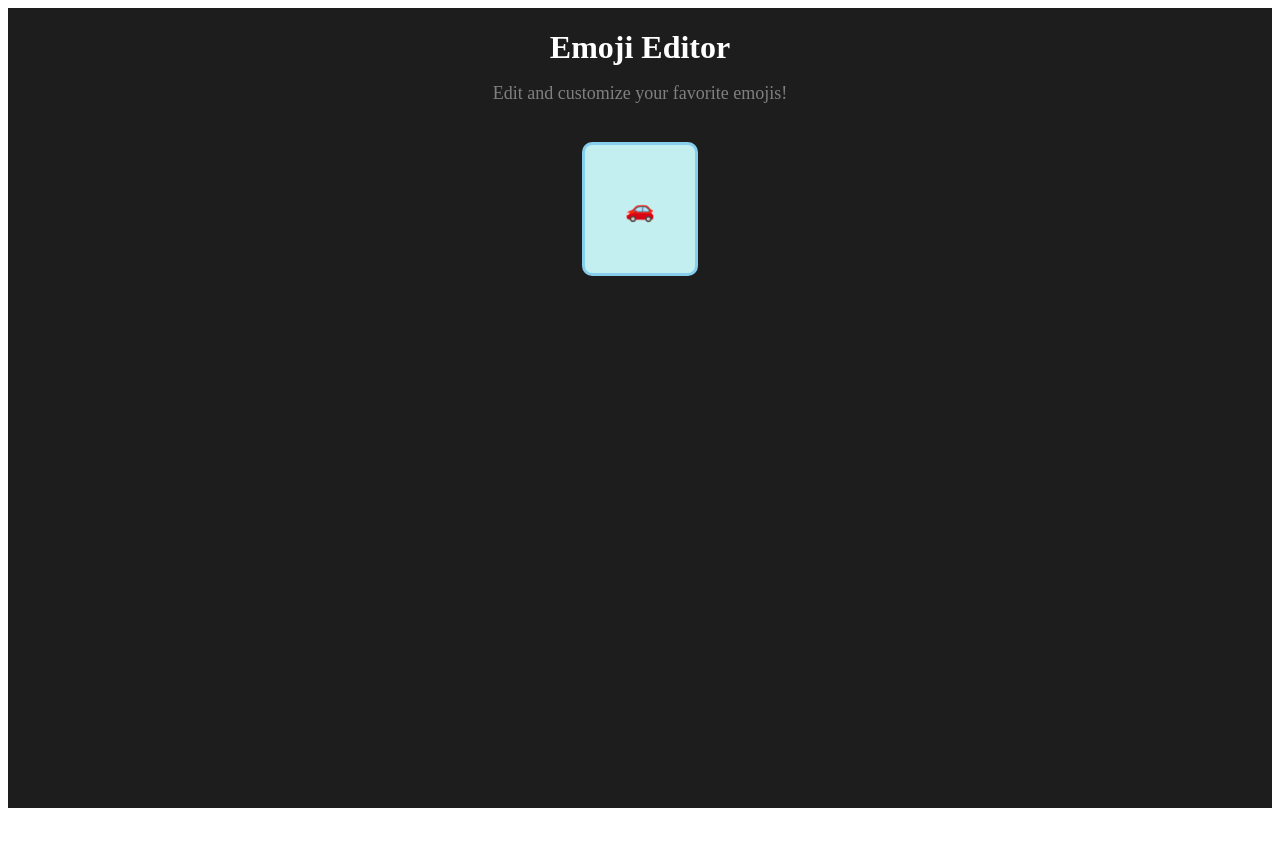
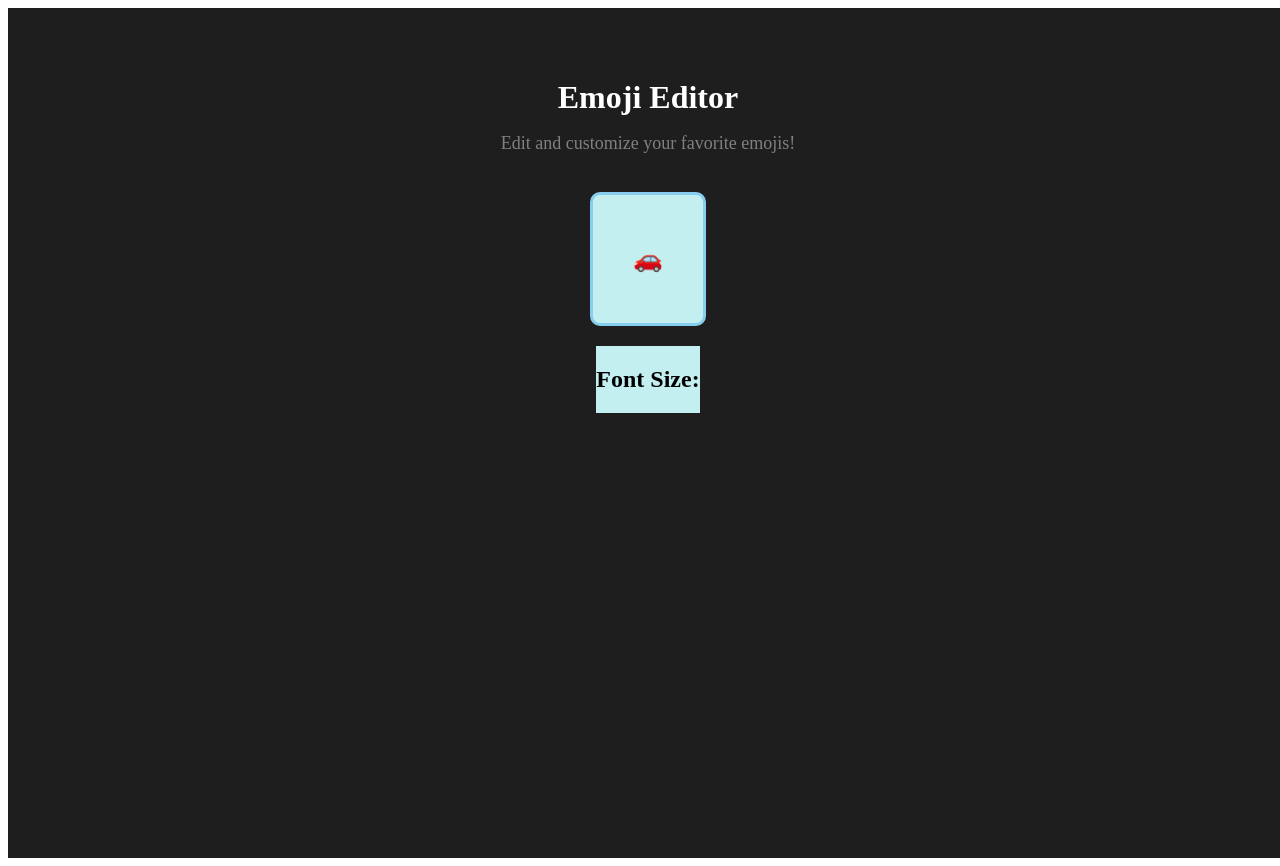
Before and after one commit to Shrilesh-Dhobale/Emoji-Editor, a React (Vite) app: page / in a window 1280 px wide. Before the commit the page ends 816 px from the top, so only its background shows below. Built offline with nearby package versions, Linux system fonts and the light colour scheme.

Commit message:
Styling added for main container

```diff
--- a/src/views/Home/Home.css
+++ b/src/views/Home/Home.css
@@ -1,10 +1,16 @@
+.main-container{
+    display: flex;
+    flex-direction: column;
+    align-items: center;
+    background-color: #1e1e1e;
+    height: 100vh;
+    width: 100vw;
+    padding-top: 50px;
+}
 .container{
     display: flex;
     flex-direction: column;
     align-items: center;
-
-    height: 100vh;
-    background-color: #1e1d1d;
     top:10px;
 }
 .Heading{
@@ -27,3 +33,7 @@
     border-radius: 10px;
     background-color: #c4eff0;
 }
+.controls-container{
+    margin-top: 20px;
+    background-color: #c4eff0;
+}
--- a/src/views/Home/Home.jsx
+++ b/src/views/Home/Home.jsx
@@ -3,11 +3,20 @@ import './Home.css'
 
 function Home() {
   return (
-    <div className="container">
-      <h1 className="Heading">Emoji Editor</h1>
-      <p className='sub-title'>Edit and customize your favorite emojis!</p>
-      <div className="emoji-grid">
-        <h2 className='emoji'>🚗</h2>
+    <div className='main-container'>
+      <div className="container">
+        <h1 className="Heading">Emoji Editor</h1>
+        <p className='sub-title'>Edit and customize your favorite emojis!</p>
+        <div className="emoji-grid">
+          <h2 className='emoji'>🚗</h2>
+        </div>
+      </div>
+      <div className="controls-container">
+        <div className='left-controls'>
+          <div className="font-size">
+            <h2 className='control-heading'>Font Size:</h2>
+          </div>
+        </div>
       </div>
     </div>
   )
```
